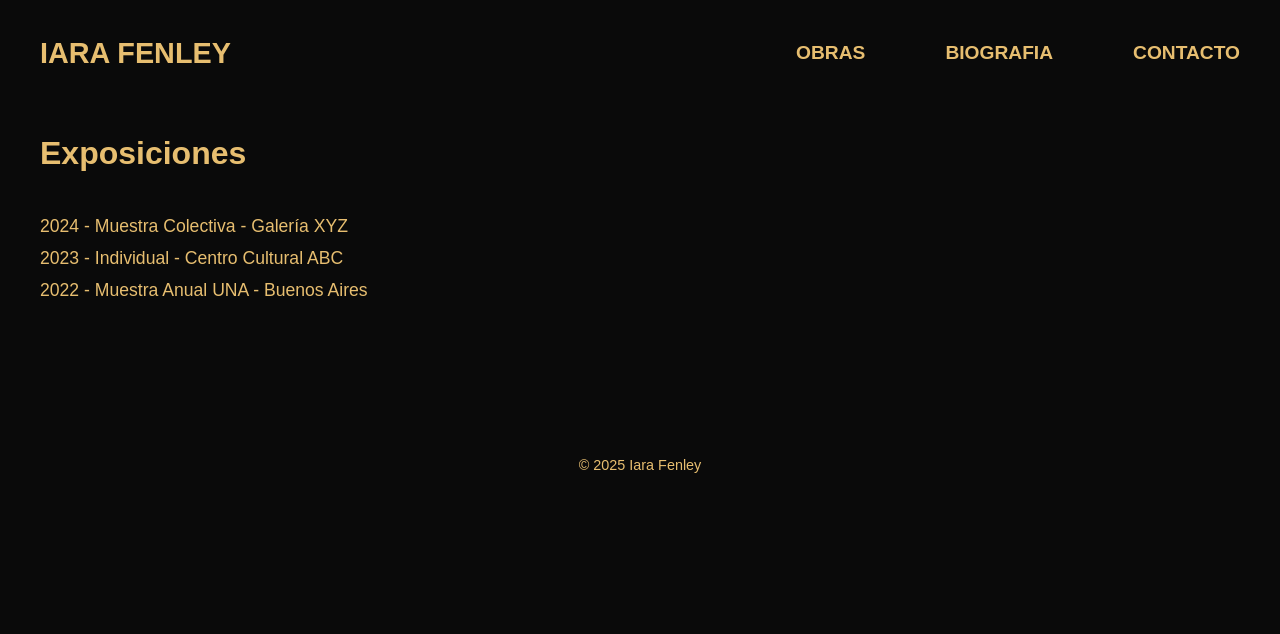
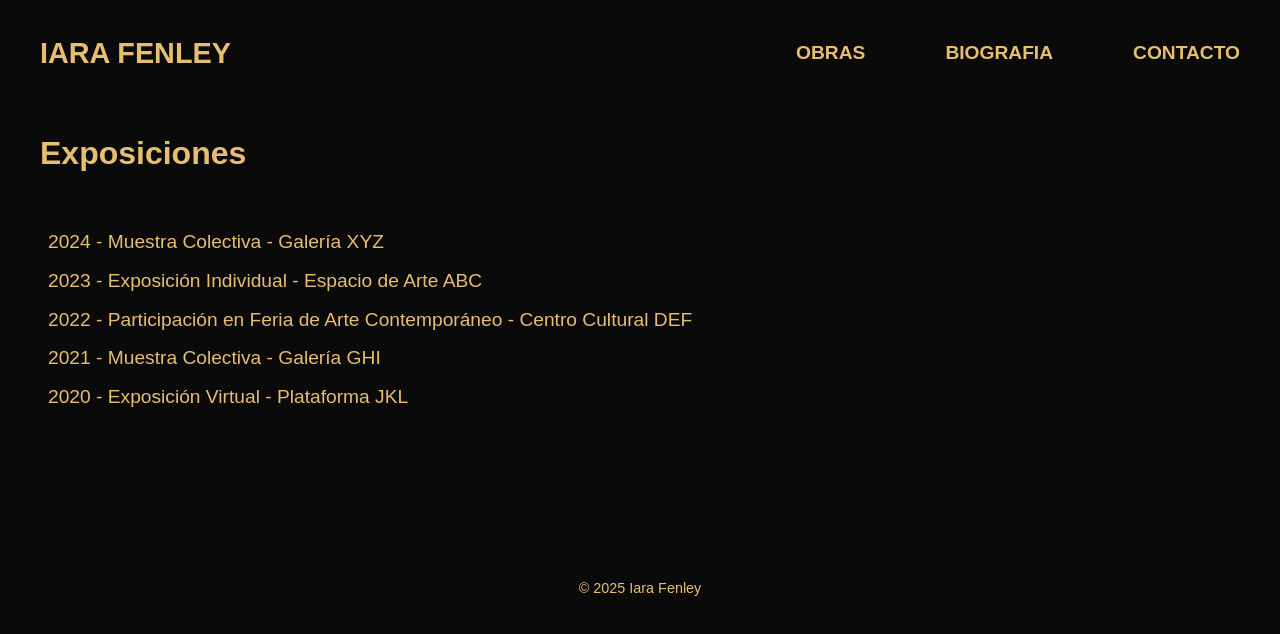
Before and after one commit to agarciaprogrammer/iarafenley-portfolio, a React (Vite) app in the folder frontend/: page /exposiciones in a window 1280 px wide. Shown: the top 634 px of the page. Built offline with nearby package versions, Linux system fonts and the light colour scheme.

Commit message:
Frontend terminado

```diff
--- a/frontend/src/data/biografia.json
+++ b/frontend/src/data/biografia.json
@@ -0,0 +1,4 @@
+{
+  "bio": "Artista multidisciplinaria y Licenciada en Artes Visuales con orientación en Nuevos Medios, además de fundadora y organizadora de la Escuela de Almagro. Su recorrido creativo está marcado por una constante búsqueda de nuevas formas de expresión que involucren activamente al espectador.\n\nHa profundizado en diversas disciplinas, asistiendo al Taller de Iniciación en Cerámica en el Museo de la Cárcova bajo la guía de Sergio Tosoratti, y participando en el Seminario de Fotografía Experimental impartido por Gumersindo Serrano Gómez, director de la carrera de Artes Multimediales de la Universidad Nacional de las Artes. En este último, adquirió conocimientos en técnicas fotográficas y de impresión como cianotipia, solarigrafía, antotipia y fotoperformance, que han nutrido su práctica artística.\n\nA lo largo de su trayectoria, ha exhibido su obra en diversos espacios, entre los que destacan Universidad de Belgrano (UB), Museo de la Cárcova (UNA) y su propia exposición en la galería Azulay con la Escuela de Almagro, donde realiza a su vez el trabajo de curaduría.\n\nActualmente, sus investigaciones se centran en el arte instalativo, explorando objetos robóticos con interfaces de movimiento y luz, y cómo estos pueden afectar nuestras emociones y acciones. Su trabajo refleja una inquietud constante por generar experiencias en las que el espectador no solo observa, sino que participa de manera física y activa, jugando con la relación entre causa y consecuencia.",
+  "contact": "Email: iarafenley@gmail.com\nInstagram: @iarafenley"
+}
--- a/frontend/src/data/exposiciones.json
+++ b/frontend/src/data/exposiciones.json
@@ -0,0 +1,22 @@
+[
+    {
+        "id": "1",
+        "text": "2024 - Muestra Colectiva - Galería XYZ"
+    },
+    {
+        "id": "2",
+        "text": "2023 - Exposición Individual - Espacio de Arte ABC"
+    },
+    {
+        "id": "3",
+        "text": "2022 - Participación en Feria de Arte Contemporáneo - Centro Cultural DEF"
+    },
+    {
+        "id": "4",
+        "text": "2021 - Muestra Colectiva - Galería GHI"
+    },
+    {
+        "id": "5",
+        "text": "2020 - Exposición Virtual - Plataforma JKL"
+    }
+]
--- a/frontend/src/pages/Biografia.tsx
+++ b/frontend/src/pages/Biografia.tsx
@@ -1,9 +1,10 @@
 // src/pages/Biografia.tsx
 import EditableText from '../components/EditableText'
 import { useState } from 'react'
+import data from '../data/biografia.json'
 
 const Biografia = () => {
-  const [bio, setBio] = useState(`Iara Fenley nació en Buenos Aires en 1997. Es artista visual y docente.\nLicenciada en Artes Visuales con orientación en pintura, UNA.\nTrabaja con diferentes disciplinas como el dibujo, la pintura, el grabado y la escultura.`)
+  const [bio, setBio] = useState(data.bio)
 
   return (
     <section className="content-section container">
--- a/frontend/src/pages/Contacto.tsx
+++ b/frontend/src/pages/Contacto.tsx
@@ -1,9 +1,10 @@
 // src/pages/Contacto.tsx
 import EditableText from '../components/EditableText'
 import { useState } from 'react'
+import data from '../data/biografia.json'
 
 const Contacto = () => {
-  const [contact, setContact] = useState(`Email: iarafenley@gmail.com\nInstagram: @iarafenley\nTeléfono: +54 11 1234 5678`)
+  const [contact, setContact] = useState(data.contact)
 
   return (
     <section className="content-section container">
--- a/frontend/src/pages/Exposiciones.tsx
+++ b/frontend/src/pages/Exposiciones.tsx
@@ -1,14 +1,22 @@
 // src/pages/Exposiciones.tsx
 import EditableText from '../components/EditableText'
-import { useState } from 'react'
+import { useState, useEffect } from 'react'
+import rawData from '../data/exposiciones.json'
+import type { Exposicion } from '../types'
 
 const Exposiciones = () => {
-  const [expos, setExpos] = useState(`2024 - Muestra Colectiva - Galería XYZ\n2023 - Individual - Centro Cultural ABC\n2022 - Muestra Anual UNA - Buenos Aires`)
+  const [text, setText] = useState('')
+
+  useEffect(() => {
+    const expos = rawData as Exposicion[]
+    const exposText = expos.map(exp => exp.text).join('\n')
+    setText(exposText)
+  }, [])
 
   return (
     <section className="content-section container">
       <h1>Exposiciones</h1>
-      <EditableText text={expos} onSave={setExpos} className="exposiciones" />
+      <EditableText text={text} onSave={setText} className="exposiciones" />
     </section>
   )
 }
--- a/frontend/src/styles/EditableText.css
+++ b/frontend/src/styles/EditableText.css
@@ -0,0 +1,49 @@
+/* Contenedor general del componente editable */
+.editable-text {
+  width: 100%;
+  cursor: pointer;
+}
+
+/* Modo de visualización (no editable) */
+.editable-display {
+  white-space: pre-wrap;
+  line-height: 1.6;
+  color: #e7be70;
+  transition: background-color 0.3s;
+  border-radius: 4px;
+  padding: 0.5rem;
+  font-size: 1.2rem;
+  line-height: rem;
+}
+
+/* Área de texto cuando está en modo edición */
+.editable-text textarea {
+  width: 100%;
+  font-family: inherit;
+  font-size: 1rem;
+  line-height: 1.6;
+  color: #fdfdfd;
+  background-color: #1a1a1a;
+  border: 1px solid #444;
+  border-radius: 4px;
+  padding: 0.5rem;
+  resize: vertical;
+  outline: none;
+  transition: border-color 0.2s;
+}
+
+.editable-text textarea:focus {
+  border-color: #e7be70;
+}
+
+/* Adaptaciones según sección */
+.biografia .editable-text,
+.contacto .editable-text,
+.exposiciones .editable-text {
+  margin: 1rem 0;
+}
+
+/* Estilo para párrafos renderizados */
+.editable-display p {
+  margin: 0.5rem 0;
+}
--- a/frontend/src/types.ts
+++ b/frontend/src/types.ts
@@ -6,3 +6,8 @@ export interface Obra {
   tecnica?: string
   anio?: number
 }
+
+export interface Exposicion {
+  id: string
+  text: string
+}
```
Also changed, not shown: frontend/src/components/AdminObraEditor.tsx (added), frontend/src/components/AdminTextEditor.tsx (added), frontend/src/components/LoginModal.tsx (added), frontend/src/pages/Admin.tsx (added).
